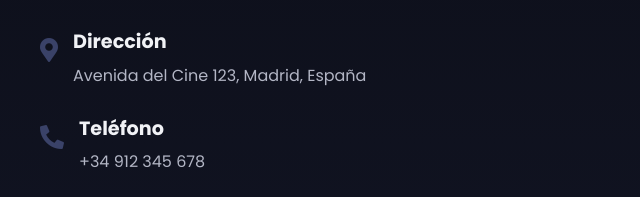
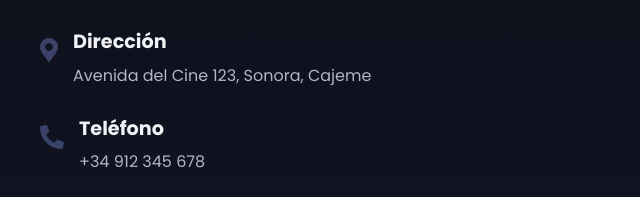
Before and after one commit to SaulNeri12/filmverse-app-web, a plain HTML site: page index.html in a window 1280 px wide. Shown: the part 724-921 px from the top of the page, 0-640 px from the left. Drawn offline with Linux system fonts and the light colour scheme; no server answers.

Commit message:
ultima corrección

```diff
--- a/index.html
+++ b/index.html
@@ -69,7 +69,7 @@
                     </div>
                     <div class="info-content">
                         <h3>Dirección</h3>
-                        <p>Avenida del Cine 123, Madrid, España</p>
+                        <p>Avenida del Cine 123, Sonora, Cajeme</p>
                     </div>
                 </div>
                 <div class="info-item">
```
